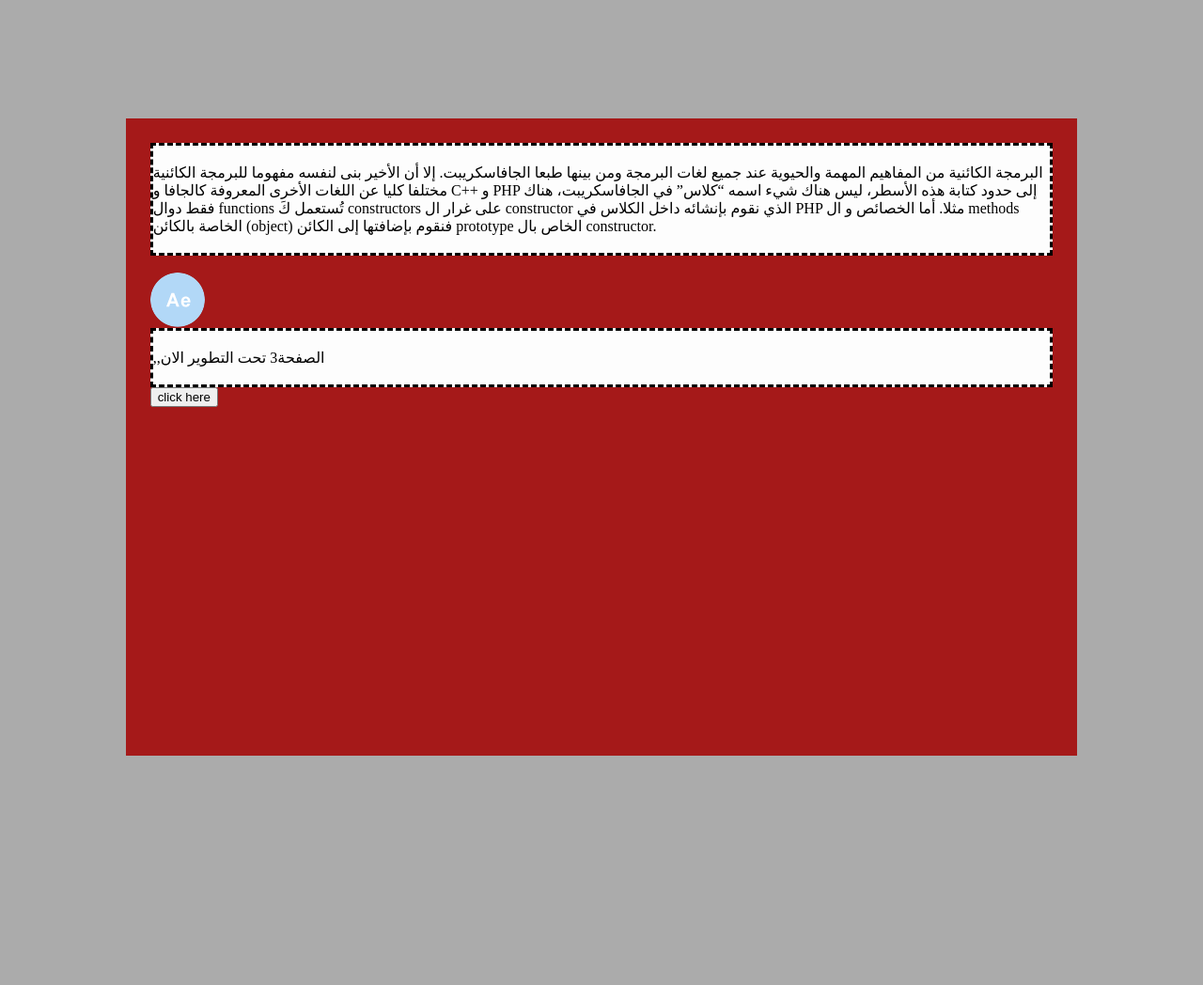
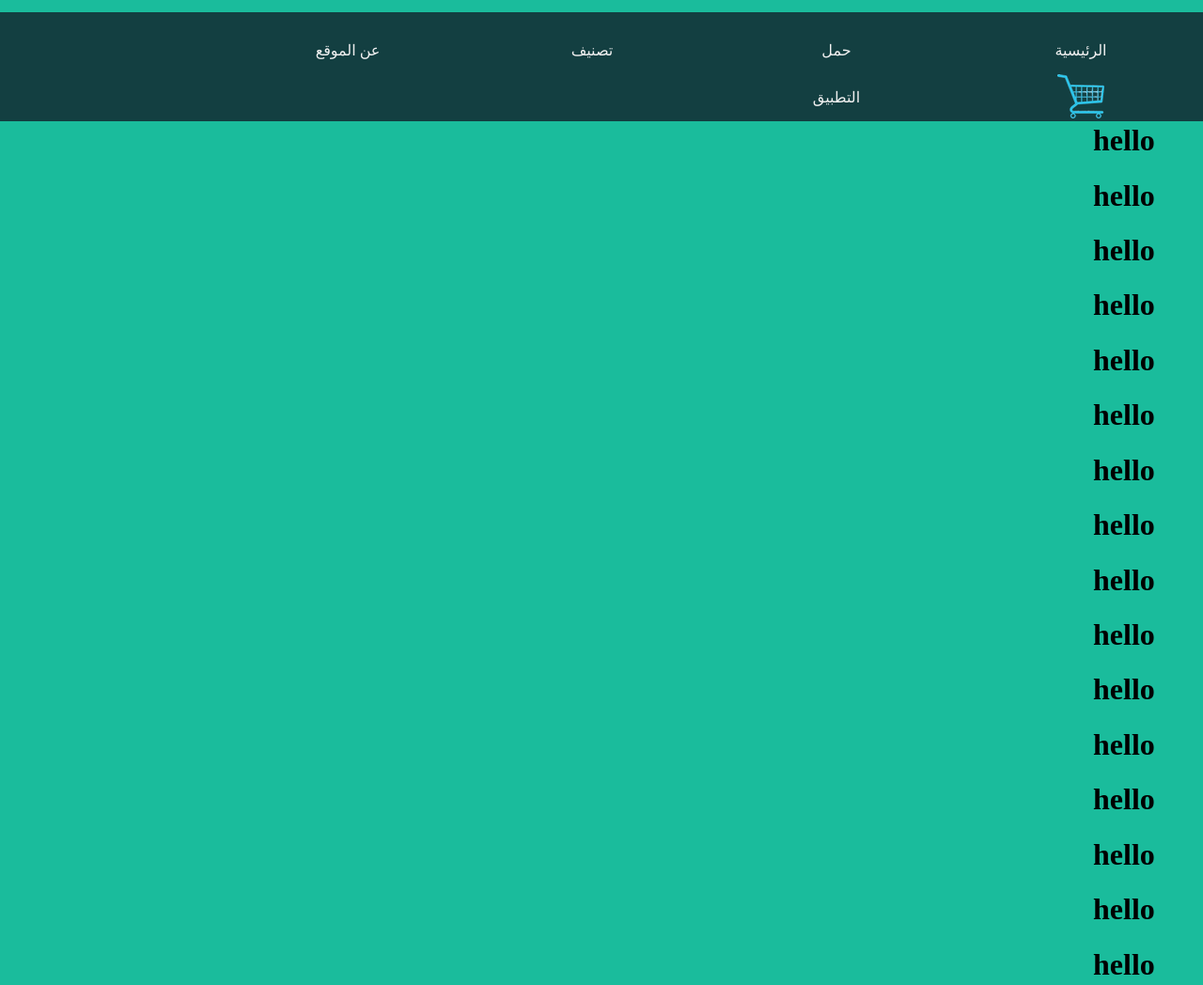
Before and after one commit to cwt2030/store, a plain HTML site: page index.html in a window 1280 px wide. Shown: the top 1048 px of the page at 94% size. Before the commit the page ends 931 px from the top, so only its background shows below. Drawn offline with Linux system fonts and the light colour scheme.

Commit message:
19082019

```diff
--- a/index.html
+++ b/index.html
@@ -2,37 +2,95 @@
   <head>
          <meta charset="UTF-8">
          <title>workonline</title>
-				 <link rel="stylesheet" href="style.css">
-				 <script src="js/script.js"></script>
+		 <link rel="stylesheet" href="style.css">
+		 <script src="js/script.js"></script>
+
   </head>
-  <body  >
+  	<body  >
+		  <div id="contener">
+				<div class="ul2">
+					<ul>
+						<li>الرئيسية</li>
+						<li>حمل التطبيق
+							<ul>
+								<li>Itonse</li>
+								<li>Google Play</li>
+							</ul>
+						</li>
+						<li>تصنيف
+							<ul>
+								<li>hello11</li>
+								<li>hello22
+									<ul>
+										<li>hello21</li>
+										<li>hello222
+												<ul>
+														<li>hello21</li>
+														<li>hello222</li>
+												</ul>
 
-	 <div id="div1">
+										</li>
+									</ul>
+								</li>
+								<li>hello33</li>
+							</ul>
+						</li>
+						<li>عن الموقع</li>
+						<li><img src="img/cart1.png"> </li>
+					</ul>
+				</div>
+			</div>
+					<div class="a">
+  							<h1>hello</h1>
+							<h1>hello</h1>
+							<h1>hello</h1>
+							<h1>hello</h1>
+							<h1>hello</h1>
+							<h1>hello</h1>
+							<h1>hello</h1>
+							<h1>hello</h1>
+							<h1>hello</h1>
+							<h1>hello</h1>
+							<h1>hello</h1>
+							<h1>hello</h1>
+							<h1>hello</h1>
+							<h1>hello</h1>
+							<h1>hello</h1>
+							<h1>hello</h1>
+							<h1>hello</h1>
+							<h1>hello</h1>
+							<h1>hello</h1>
+							<h1>hello</h1>
+							<h1>hello</h1>
+							<h1>hello</h1>
+							<h1>hello</h1>
+							<h1>hello</h1>
+							<h1>hello</h1>
+							<h1>hello</h1>
+							<h1>hello</h1>
+							<h1>hello</h1>
+							<h1>hello</h1>
+							<h1>hello</h1>
+							<h1>hello</h1>
+							<h1>hello</h1>
+							<h1>hello</h1>
+							<h1>hello</h1>
+							<h1>hello</h1>
+							<h1>hello</h1>
+							<h1>hello</h1>
+							<h1>hello</h1>
+							<h1>hello</h1>
+							</div>
+						<dev class=a>
 
-			<div class="info" >
-         البرمجة الكائنية من المفاهيم المهمة والحيوية عند جميع لغات البرمجة
-          ومن بينها طبعا الجافاسكريبت. إلا أن الأخير بنى لنفسه مفهوما للبرمجة
-          الكائنية مختلفا كليا عن اللغات الأخرى المعروفة كالجافا و C++ و PHP
- 					إلى حدود كتابة هذه
- 					الأسطر، ليس هناك شيء اسمه “كلاس” في الجافاسكريبت، هناك فقط دوال functions
-  				تُستعمل كَ constructors على غرار ال
-   				constructor الذي نقوم بإنشائه داخل الكلاس في PHP مثلا.
+								<h1>   welcome to my web site </h1>
 
-  				أما الخصائص و ال methods الخاصة بالكائن (object) فنقوم
-  				بإضافتها إلى الكائن prototype الخاص بال constructor.
+						</dev>
+						<div class="b">
+								<h1 >   welcome to my web site </h1>
+						</div>
 
 
-			</div>
-					<br>
-					<img src=" ae.png" alt="Picture of me">
 
-				<div class="info" >
- 				,,الصفحة3 تحت التطوير الان
-
-				</div>
-				<button type="button" onclick="revealMessage()">click here</button>
-				<p id="hidden" style="display:none">you you </p>
-	 </div>
-
-  </body>
+   </body>
 </html>
--- a/style.css
+++ b/style.css
@@ -1,35 +1,57 @@
+
+
 body {
+margin: 0%;
+background-color:#1abc9c;
+  }
 
-background-color:#00000054;
+ #contener  {
+   background: #133f41;
+   position:fixed;
+   width: 100%;
+   height: auto;
+   margin-top: 1%;
+
+ }
+
+.ul2 ul li{
+  float: right;
+  width: 80px;
+  height: 50px;
+  line-height: 50px;
+  text-align: center;
+  color: #f1f1f1;
+  list-style-type: none;
+  margin:0  90 ;
+  border-radius: 10px;
 
 }
-#div1
-{
-    background-color:#a51919;
-    margin-right: 10%;
-    margin-left: 10%;
-    margin-top: 10%;
-    margin-bottom: 10%;
-    padding-right: 2%;
-    padding-left: 2%;
-    padding-bottom: 2%;
-    padding-top: 2%;
-    height: 80%;
-
+.ul2 ul li:hover{
+  background: #85d6c7;
 
 }
-.info{
-
-    padding-bottom: 2%;
-    padding-top: 2%;
-    background-color:rgb(253, 253, 253);
-    border-style:dashed;
+.ul2 ul ul {
+  display:none;
+  margin: 0 130;
 
 }
-.info:hover{
-  background-color: rgb(192, 219, 38);
-  font-size: 20px;
+.ul2 ul ul li {
+  background: #133f41}
+
+.ul2 ul ul ul li {
+  margin: -50px 170 50px 0;
+  background: #133f41;
+
 }
-.info:active{
-    background-color: rgb(134, 202, 56);
-  }
+
+.ul2 ul  li:hover > ul{
+  display: block;
+}
+.a{
+  padding: 4%;
+  float: right;
+
+ }
+ .b{
+   padding:5%;
+ }
```
Also changed, not shown: ae.png (deleted), img/cart1.png (added), ٣.png (deleted), 3 other files.
